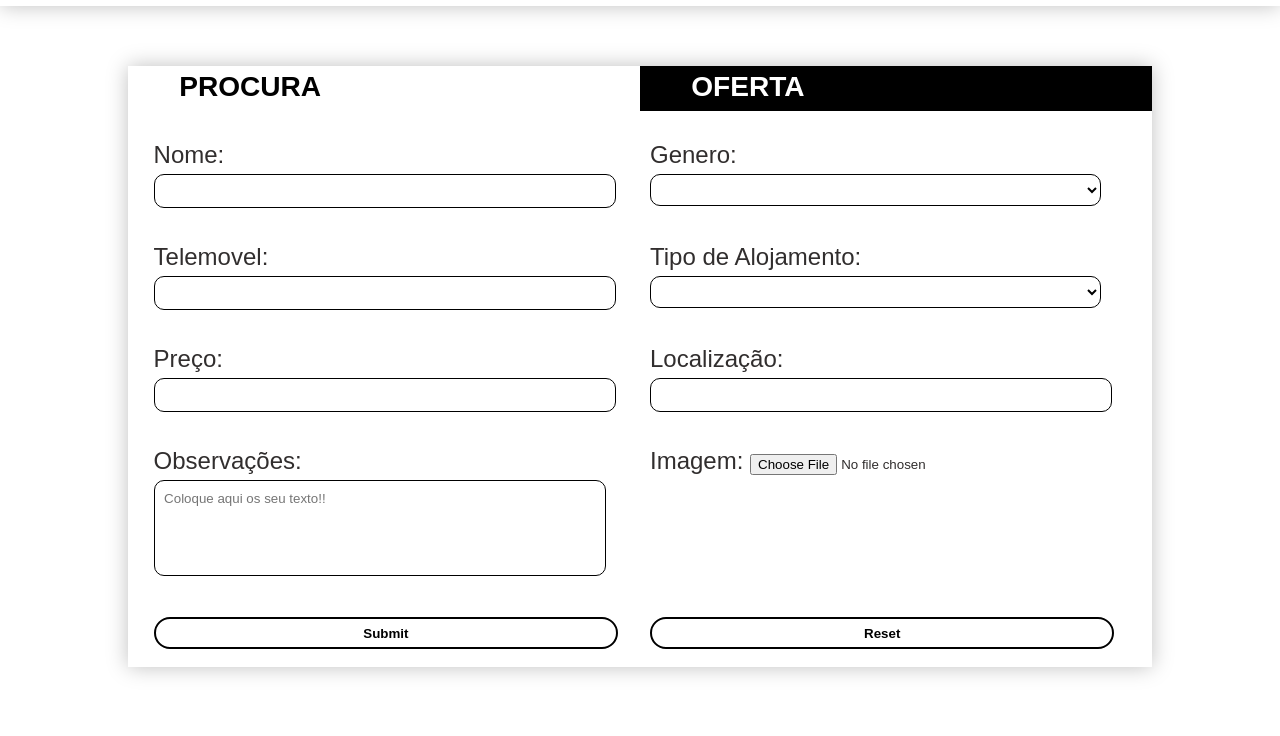
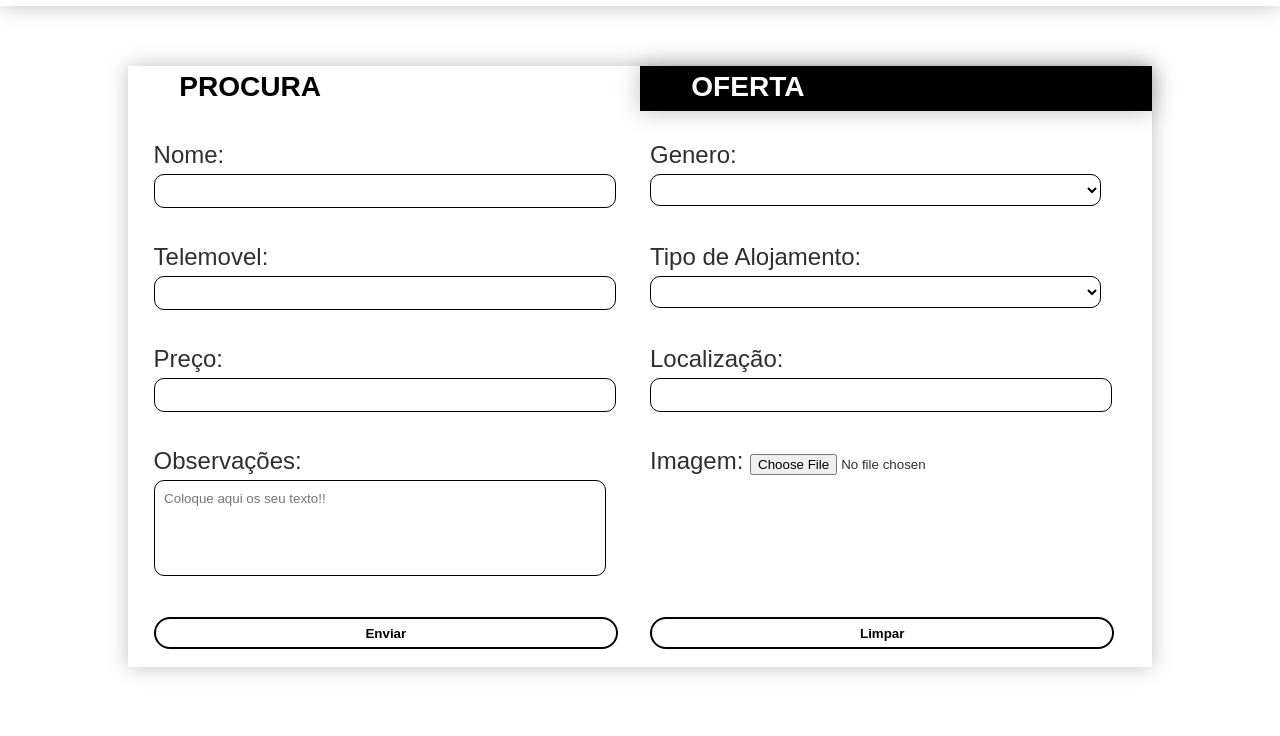
Before and after one commit to GBarradas/TW_Work_1, a plain HTML site: page cp1/submit.html in a window 1280 px wide. Shown: the part 64-800 px from the top of the page. Drawn offline with nearby package versions, Linux system fonts and the light colour scheme.

Commit message:
finaly done i hope

```diff
--- a/cp1/css/style.css
+++ b/cp1/css/style.css
@@ -196,21 +196,25 @@ footer{
 .select-wraper .aba-option{
     background-color: rgba(0,0,0,1);
     color: white;
-    border-bottom: 3px solid rgba(0,0,0,0.25);
+    border-bottom: 3px solid transparent;
     width: 50%;
     display: inline-block;
     float: left;
     text-transform: uppercase;
     font-weight: bold;
     font-size: 1.5em;
+    box-shadow: 0 0 25px 0 rgba(0,0,0,0.25);
 }
 .select-wraper .aba-option *{
     padding: 1% 10%;
 }
 .select-wraper .aba-option.active{
-    background-color: white;
+    background-color: transparent;
     color:black;
-    border-bottom: 3px solid white
+    border-bottom: 3px solid transparent;
+    z-index: 0;
+    box-shadow: none;
+    transition: 1s;
 
 }
 .content-wraper{
--- a/cp1/submit.html
+++ b/cp1/submit.html
@@ -36,7 +36,7 @@
                                   <option>Indiferente</option>
                               </select>
                       </label>
-                      <label>Telemovel:<input type="number" name="contacto"  required ></label>
+                      <label>Telemovel:<input type="tel" name="contacto" maxlength="9"  required ></label>
                       <label>
                           Tipo de Alojamento:
                           <select name="tipo_alojamento" required >
@@ -73,8 +73,8 @@
                           <input type="file" name="image" >
                       </label>
 
-                      <input type="submit"  >
-                      <input type="reset" >
+                      <input type="submit" value="Enviar"  >
+                      <input type="reset" value="Limpar" >
                   </form>
               </div>
               <div class="aba-content">
@@ -91,7 +91,7 @@
                               <option>Casal</option>
                           </select>
                       </label>
-                      <label>Telemovel: <input type="number" name="contacto" required ></label>
+                      <label>Telemovel: <input type="tel" name="contacto" maxlength="9" required ></label>
                       <label>
                           Tipo de Alojamento:
                           <select name="tipo_alojamento" required >
@@ -128,7 +128,7 @@
                           <input type="file" name="image" >
                       </label>
                       <input type="submit" value="Enviar">
-                      <input type="reset" >
+                      <input type="reset" value="Limpar">
                   </form>
               </div>
           </div>
```
